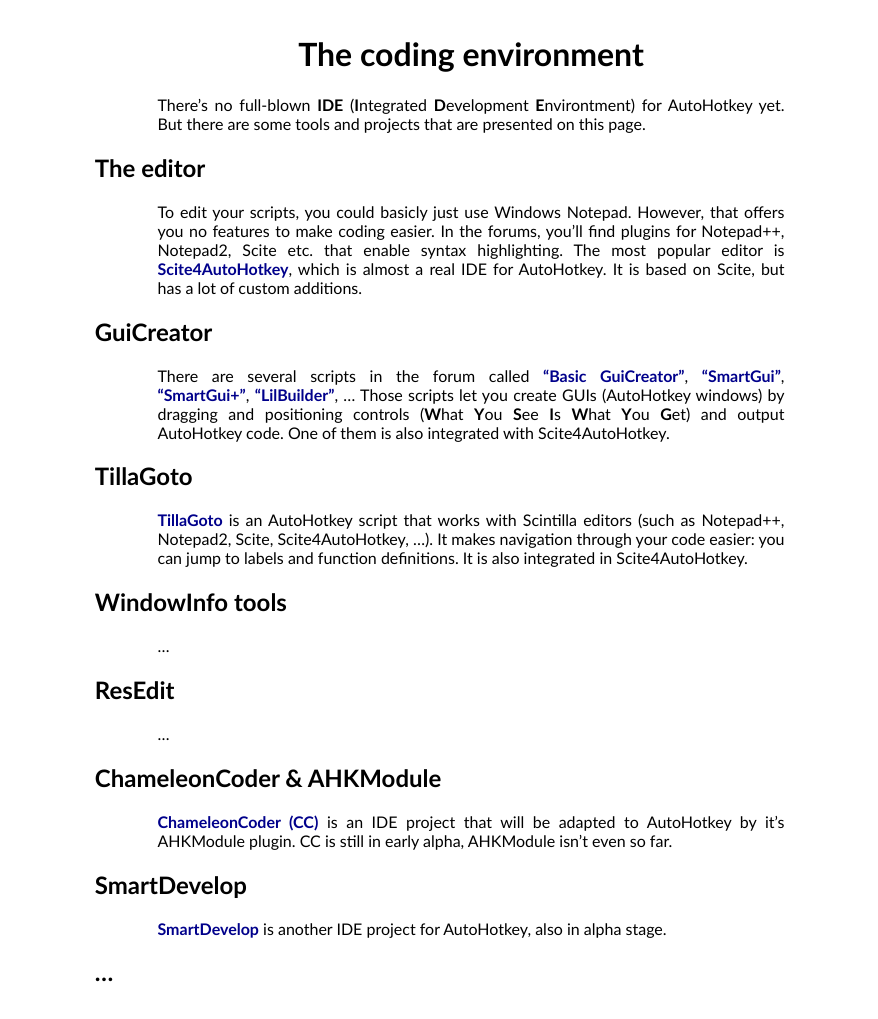
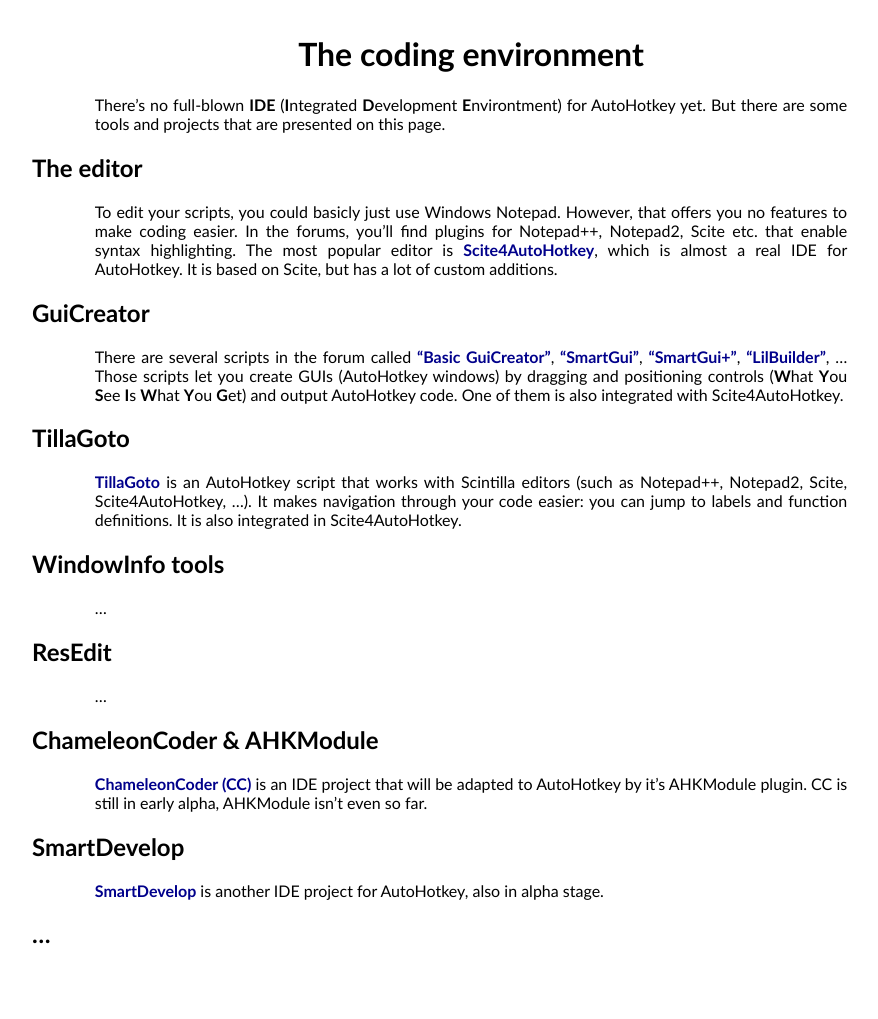
Before and after one commit to maul-esel/ahkbook, a Jekyll site: the page built from en/_posts/2011-10-30-Coding-Environment.markdown, in a window 1280 px wide. Shown: the whole page, without its empty margins (169-1047 px from the left). Built offline with Jekyll 4.4.1, drawn with Linux system fonts in a browser that asks for light colours; after the commit the page ends 981 px from its top, so only the background shows below that.

Commit message:
use a bit more of space

```diff
--- a/css/default.css
+++ b/css/default.css
@@ -9,17 +9,17 @@ h1 {
 }
 
 body > * {
-	margin-left: 25%;
-	margin-right: 25%
+	margin-left: 20%;
+	margin-right: 20%
 }
 
 h2 {
-	margin-left: 20%;
-	margin-right: 20%
+	margin-left: 15%;
+	margin-right: 15%
 }
 h3 {
-	margin-left: 22.5%;
-	margin-right: 22.5%
+	margin-left: 17.5%;
+	margin-right: 17.5%
 }
 
 a:link, a:visited {
```
